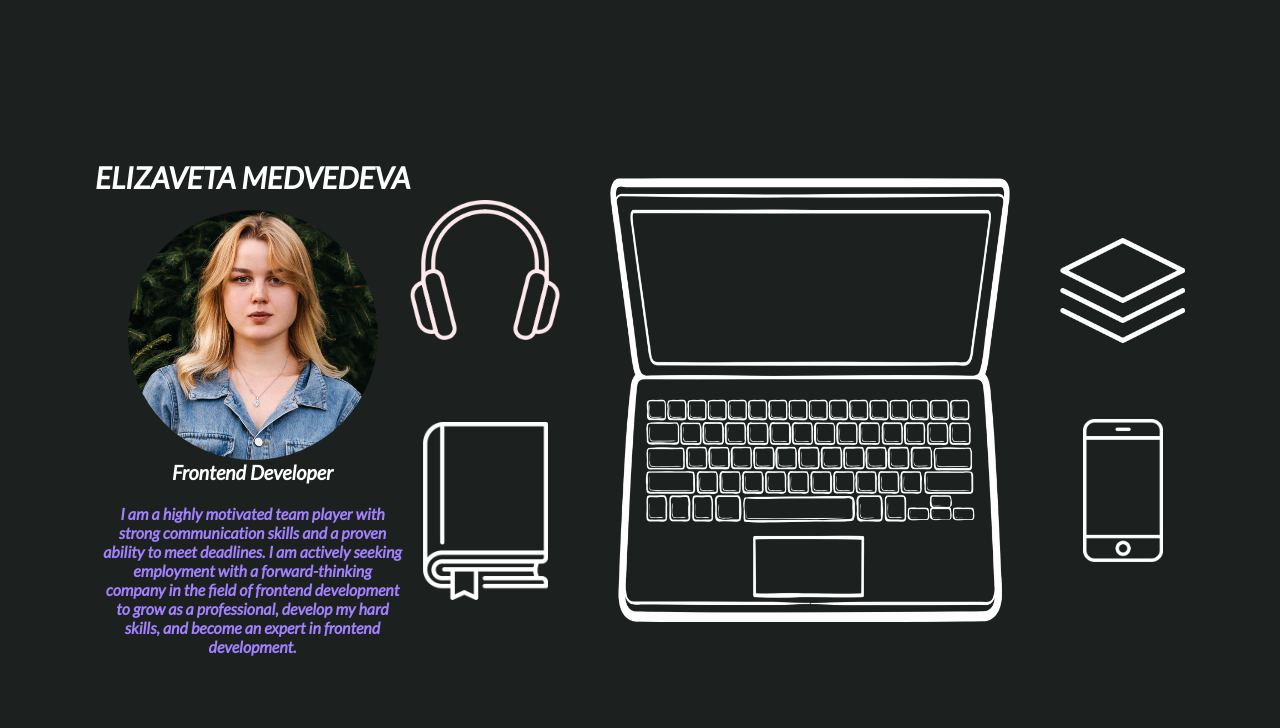
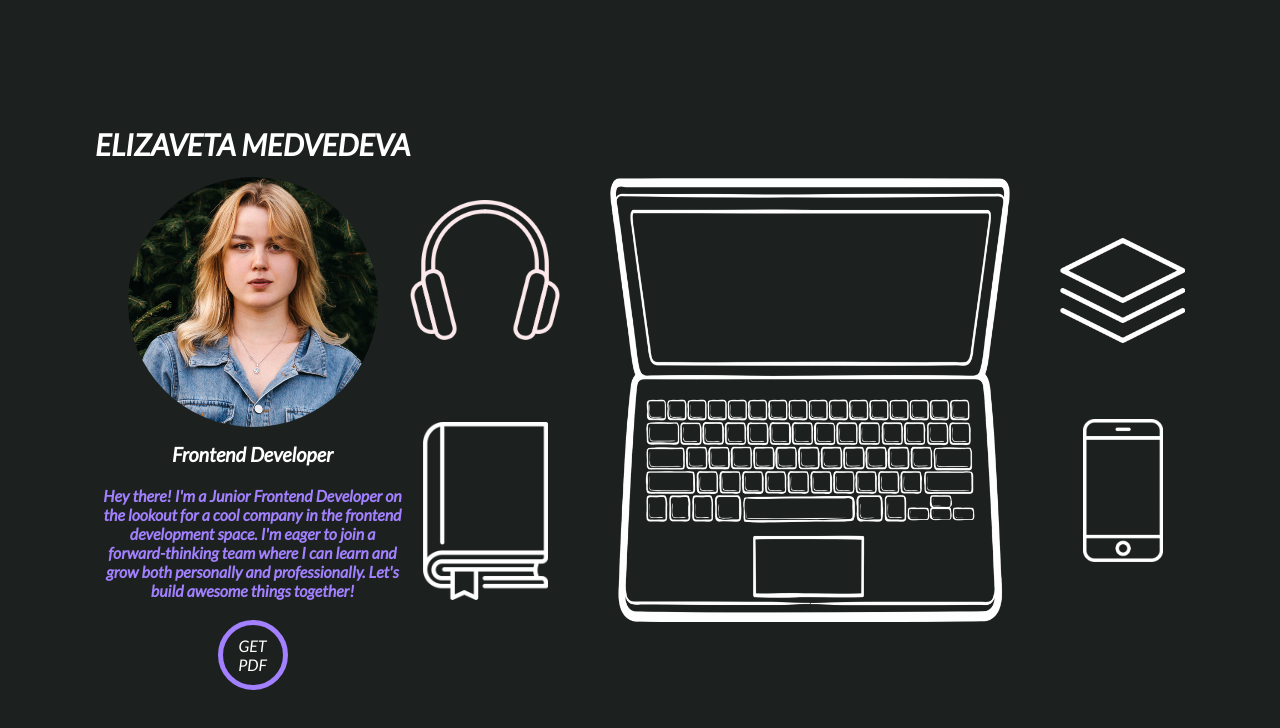
Before and after one commit to ElizabethMedvedeva/cv_medvedeva, a React (Create React App) app: page / in a window 1280 px wide. Shown: the top 728 px of the page. Built offline with nearby package versions, Linux system fonts and the light colour scheme.

Commit message:
button styled

```diff
--- a/src/components/about/about.Styled.ts
+++ b/src/components/about/about.Styled.ts
@@ -12,6 +12,7 @@ export const ImgDiv = styled.div`
   max-width: 250px;
   height: auto;
   margin: 0 auto;
+  margin-bottom: 15px;
 `;
 
 export const Photo = styled.img`
--- a/src/components/about/about.tsx
+++ b/src/components/about/about.tsx
@@ -15,11 +15,10 @@ export const About = () => {
 
       <AboutTextDiv>
         <h4>
-          I am a highly motivated team player with strong communication skills
-          and a proven ability to meet deadlines. I am actively seeking
-          employment with a forward-thinking company in the field of frontend
-          development to grow as a professional, develop my hard skills, and
-          become an expert in frontend development.
+          Hey there! I&apos;m a Junior Frontend Developer on the lookout for a
+          cool company in the frontend development space. I&apos;m eager to join
+          a forward-thinking team where I can learn and grow both personally and
+          professionally. Let&apos;s build awesome things together!
         </h4>
       </AboutTextDiv>
     </AboutContainer>
--- a/src/components/main.tsx
+++ b/src/components/main.tsx
@@ -1,5 +1,6 @@
 import { About } from "./about/about";
 import { Central } from "./central/central";
+import { DownloadButton } from "./shared/button";
 import { MainContainer, MainWrapper } from "./main.Styled";
 
 export const Main = () => {
@@ -8,6 +9,7 @@ export const Main = () => {
       <MainWrapper>
         <div>
           <About />
+          <DownloadButton />
         </div>
         <div>
           <Central />
--- /dev/null
+++ b/src/components/shared/button.Stylrd.ts
@@ -0,0 +1,21 @@
+import styled from "styled-components";
+
+import { HELIOTROPE_COLORS, WHITE_COLORS } from "../const";
+
+export const ButtonContainer = styled.div`
+  margin-top: 20px;
+`;
+
+export const Button = styled.button`
+  cursor: pointer;
+  border-radius: 50px;
+  width: 70px;
+  height: 70px;
+  background-color: transparent;
+  border: 5px solid ${HELIOTROPE_COLORS};
+  color: ${WHITE_COLORS};
+  transition: transform 0.3s ease;
+  &:hover {
+    transform: scale(1.2);
+  }
+`;
--- /dev/null
+++ b/src/components/shared/button.tsx
@@ -0,0 +1,20 @@
+import { Button, ButtonContainer } from "./button.Stylrd";
+
+interface IDownloadButton {
+  children?: string;
+}
+
+export const DownloadButton = ({ children }: IDownloadButton) => {
+  return (
+    <ButtonContainer>
+      {children}
+      <a
+        href="https://drive.google.com/file/d/1V3iLhQ2BweMA1NT0_m-UrxMfrK8v0FNY/view?usp=sharing"
+        target="_blank"
+        rel="noopener noreferrer"
+      >
+        <Button>GET PDF</Button>
+      </a>
+    </ButtonContainer>
+  );
+};
--- a/src/react-app-env.d.ts
+++ b/src/react-app-env.d.ts
@@ -2,3 +2,4 @@ declare module "*.png";
 declare module "*.svg";
 declare module "*.jpeg";
 declare module "*.jpg";
+declare module "*.pdf";
```
